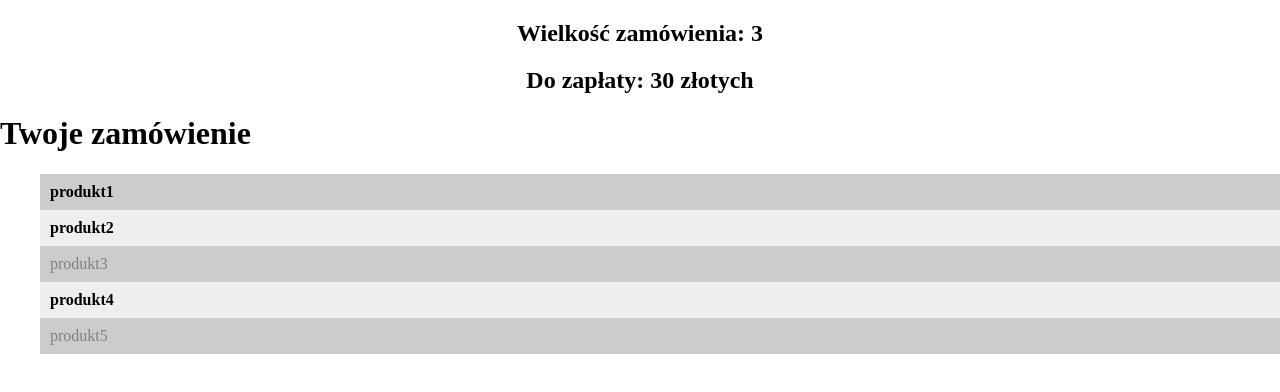
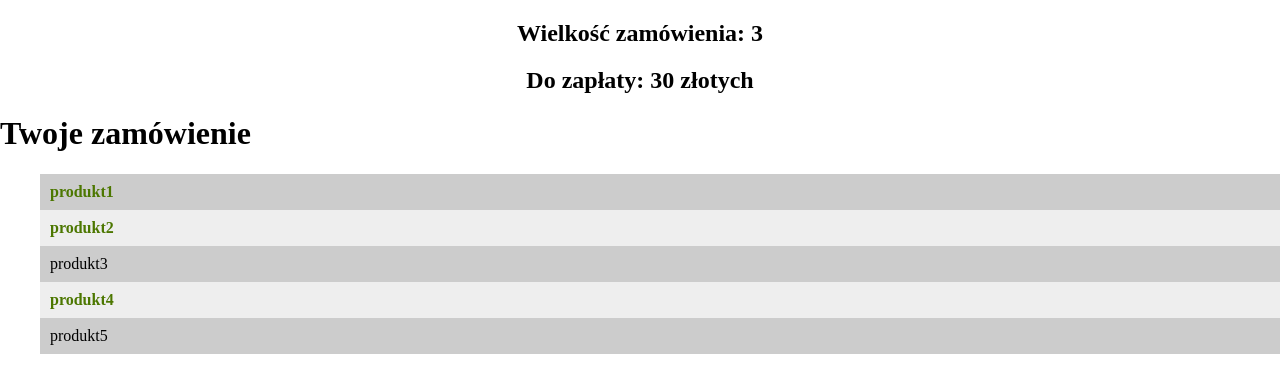
Before and after one commit to DanielKornas2/shopping-list, a React (Create React App) app in the folder simple-shopping-list/: page / in a window 1280 px wide. Shown: the top 392 px of the page. Built offline with nearby package versions, Linux system fonts and the light colour scheme.

Commit message:
Replace inline styles by class, new css

```diff
--- a/simple-shopping-list/src/App.js
+++ b/simple-shopping-list/src/App.js
@@ -16,7 +16,7 @@ const Header = (props) => {
 
 const Item = (props) => (
   <li
-  style = { props.active ?  {fontWeight: "bold"} : { color : "gray" } }
+  className = { props.active ?  "enabled" : null }
   onClick = {() => props.handleChangeStatus(props.id)}
   >
     {props.name}
--- a/simple-shopping-list/src/index.css
+++ b/simple-shopping-list/src/index.css
@@ -23,3 +23,8 @@ li:nth-child(odd) {
 li:nth-child(even) {
   background-color: #eee;
 }
+
+.enabled {
+  font-weight: bold;
+  color: #4c7700;
+}
```
